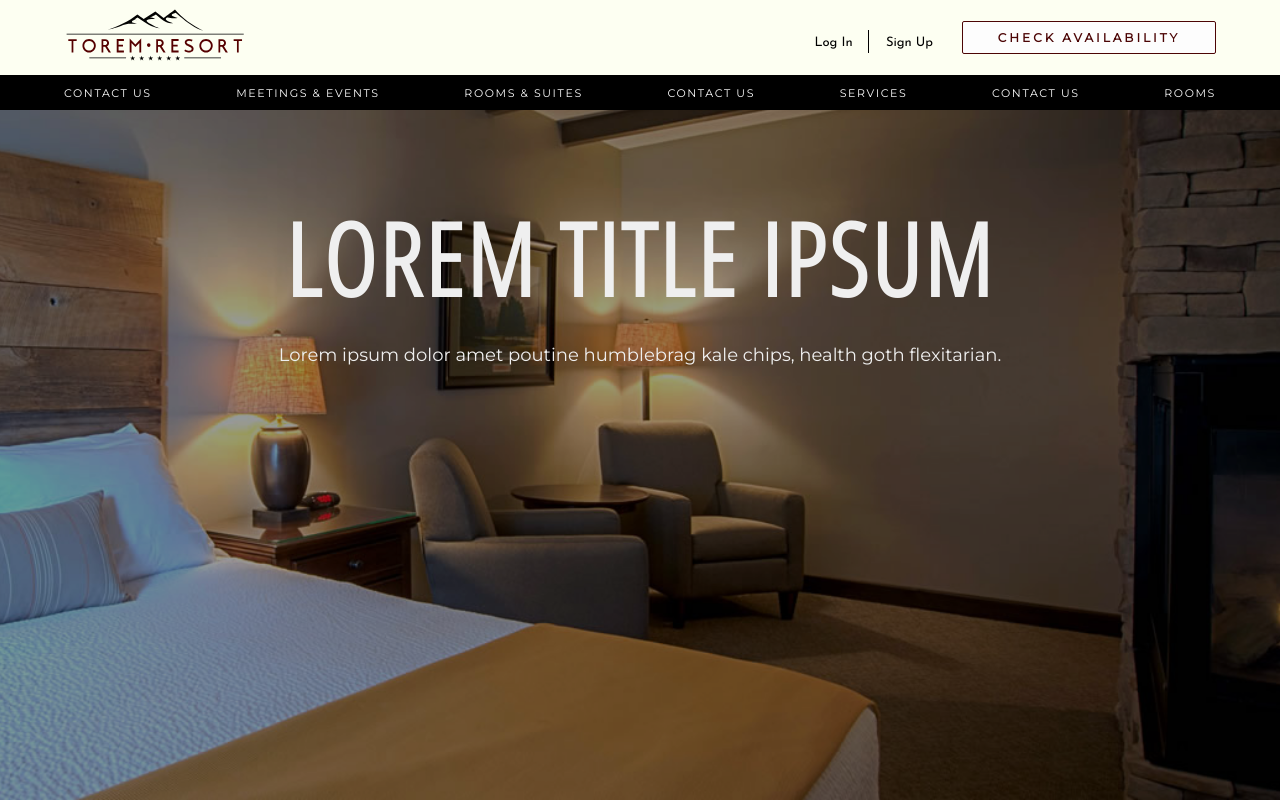
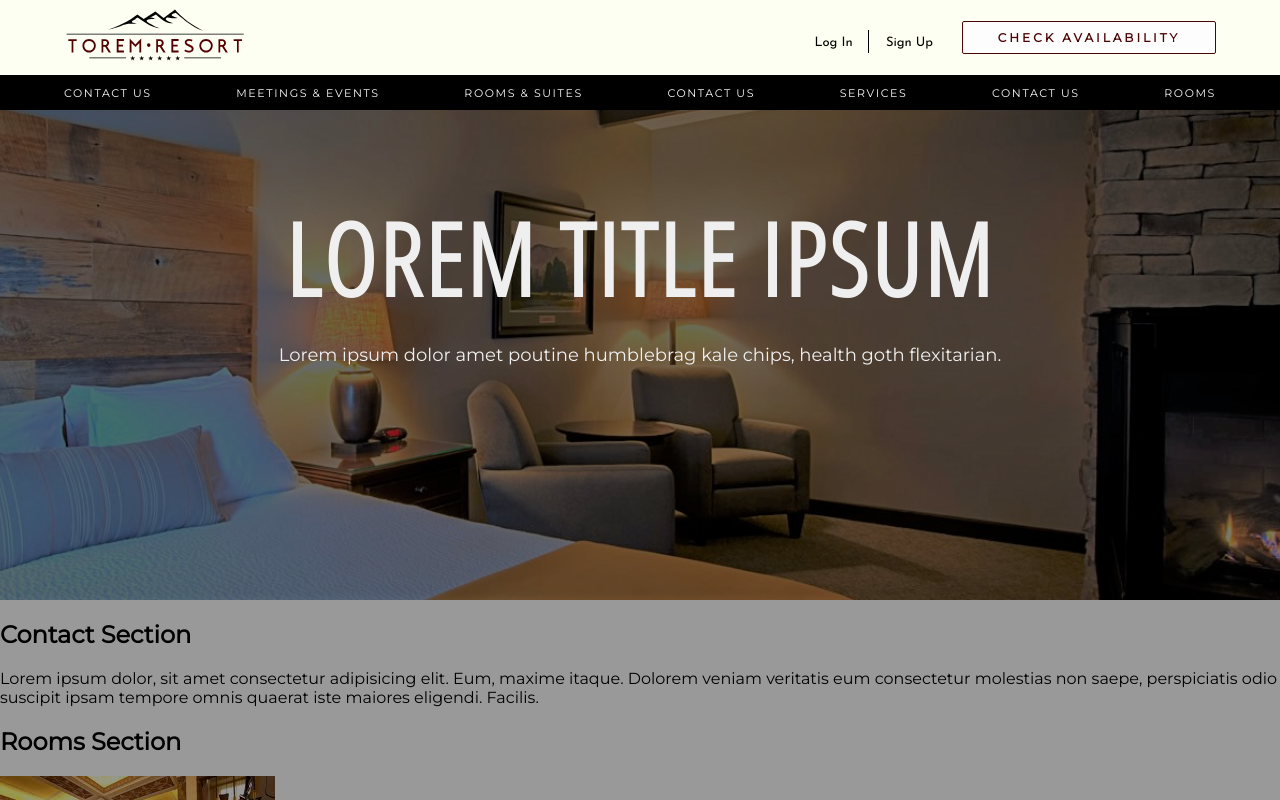
Before and after one commit to Gabewest1/hotel, a React (Create React App) app: page / in a window 1280 px wide. Shown: the top 800 px of the page. Built offline with nearby package versions, Linux system fonts and the light colour scheme; a web font is replaced by a local one.

Commit message:
changed hero height and title text shadow

```diff
--- a/src/components/Hero/index.js
+++ b/src/components/Hero/index.js
@@ -90,6 +90,7 @@ const Title = styled.h1`
     letter-spacing: 0.2rem;
     text-transform: uppercase;
     margin: 0;
+    text-shadow: 0px 0px 30px #rgba(0,0,0,0.5);
     margin-bottom: 15px;
 `
 const Description = styled.p`
@@ -99,9 +100,10 @@ const Description = styled.p`
 const HeroView = styled.div`
     color: #efefef;
     height: 100vh;
-    background: url(/assets/images/home_hero2.png) no-repeat;
+    max-height: 600px;
+    background: url(/assets/images/home_hero3.png) no-repeat;
     background-size: cover;
-    background-position: 80% center;
+    background-position: 86% center;
     display: flex;
     flex-direction: column;
 `
```
Also changed, not shown: public/assets/images/home_hero3.png (added), public/assets/images/home_hero4.png (added).
